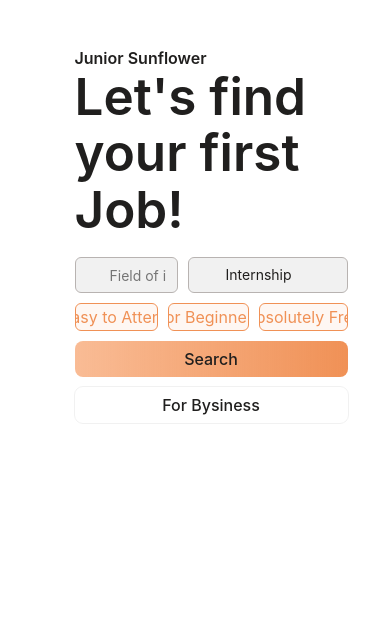
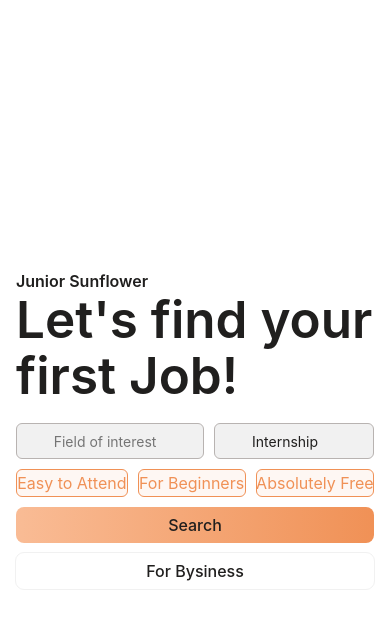
Before and after one commit to tmazitov/junior_anywhere, a Vue app in the folder frontend/: page / in a window 390 px wide. Shown: the top 620 px of the page. Built offline with nearby package versions, Linux system fonts and the light colour scheme; some icons are missing.

Commit message:
update style for home and vacancy-list page

```diff
--- a/frontend/src/components/ContentBlock.vue
+++ b/frontend/src/components/ContentBlock.vue
@@ -23,4 +23,10 @@ defineProps({
 .outlined{
 	border: 1px solid var(--border-color);
 }
+
+@media (max-width: 868px){
+	.content-block{
+		padding: 0;
+	}
+}
 </style>
--- a/frontend/src/pages/HomePage.vue
+++ b/frontend/src/pages/HomePage.vue
@@ -1,7 +1,7 @@
 <template>
 	<div class="page">
-		<div class="page-frame">
-			<div class="page-frame__content centered">
+		<div class="page-frame centered">
+			<div class="page-frame__content">
 				<div class="info-card">
 					<div class="header">
 						<h4>Junior Sunflower</h4>
@@ -85,13 +85,27 @@ const navigateTo = (routeName:string) => {
 	gap: 10px;
 }
 
-@media (max-width: 768px){
+
+.centered {
+	display: flex;
+	flex-direction: column;
+	justify-content: center;
+	align-items: center;
+}
+
+
+
+@media (max-width: 868px){
 	#search-desktop {
 		display: none;
 	}
+
+	.centered{
+		align-items: normal;
+	}
 }
 
-@media (min-width: 768px) {
+@media (min-width: 868px) {
 	.search-mobile {
 		display: none;
 	}
@@ -114,10 +128,5 @@ const navigateTo = (routeName:string) => {
 	gap: 10px;
 }
 
-.centered{
-	display: flex;
-	flex-direction: column;
-	justify-content: center;
-}
 
 </style>
--- a/frontend/src/pages/VacancyListPage.vue
+++ b/frontend/src/pages/VacancyListPage.vue
@@ -30,7 +30,7 @@
 								</transition>
 							</span>
 						</ContentBlock>
-						<ContentBlock style="flex:1; background:transparent; padding: 16px;">
+						<ContentBlock class="vacancy-lise">
 							<Card v-for="vacancy in vacancies" :key="`vacancy-${vacancy.id}`" :vacancy="vacancy"/>
 						</ContentBlock>
 					</div>
@@ -161,11 +161,19 @@ watch(() => filters.value, () => {
 	grid-template-columns: 240px 1fr;
 }
 
+.vacancy-list {
+	background:transparent;
+	padding: 16px;
+}
+
 @media (max-width: 868px) {
 	.content {
 		display: flex;
 		flex-direction: column;
 		gap: 16px;
+	}
+	.vacancy-list {
+		padding: 0;
 	}
 }
 
--- a/frontend/src/style.css
+++ b/frontend/src/style.css
@@ -78,12 +78,15 @@ h1 {
 	flex-direction: column;
 	gap: 18px;
 	border-radius: 4px;
+
 }
 
 @media (max-width: 868px){
+	.page-frame{
+		padding: 0 16px;
+	}
 	.page-frame__content{
-		margin: 24px 16px;
-		width: 100%;
+		padding-top: 16px;
 	}
 }
 
```
